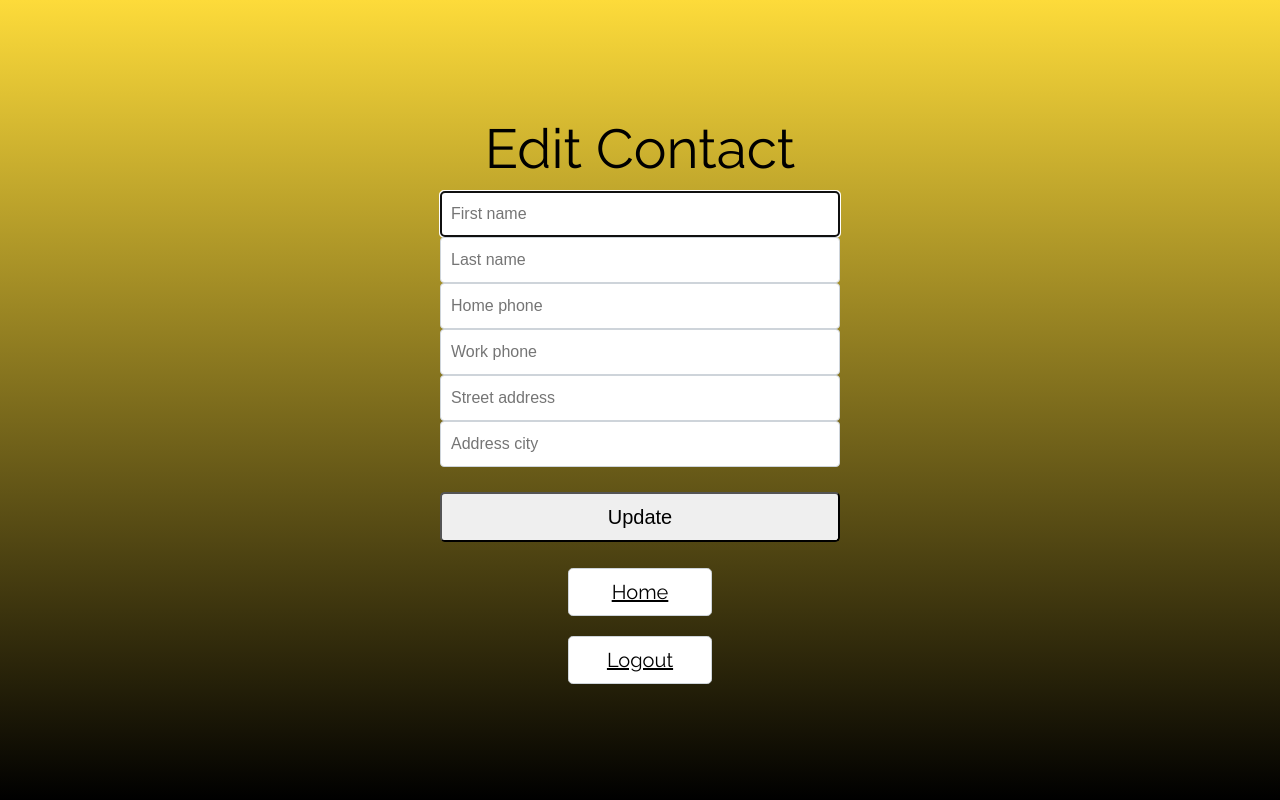
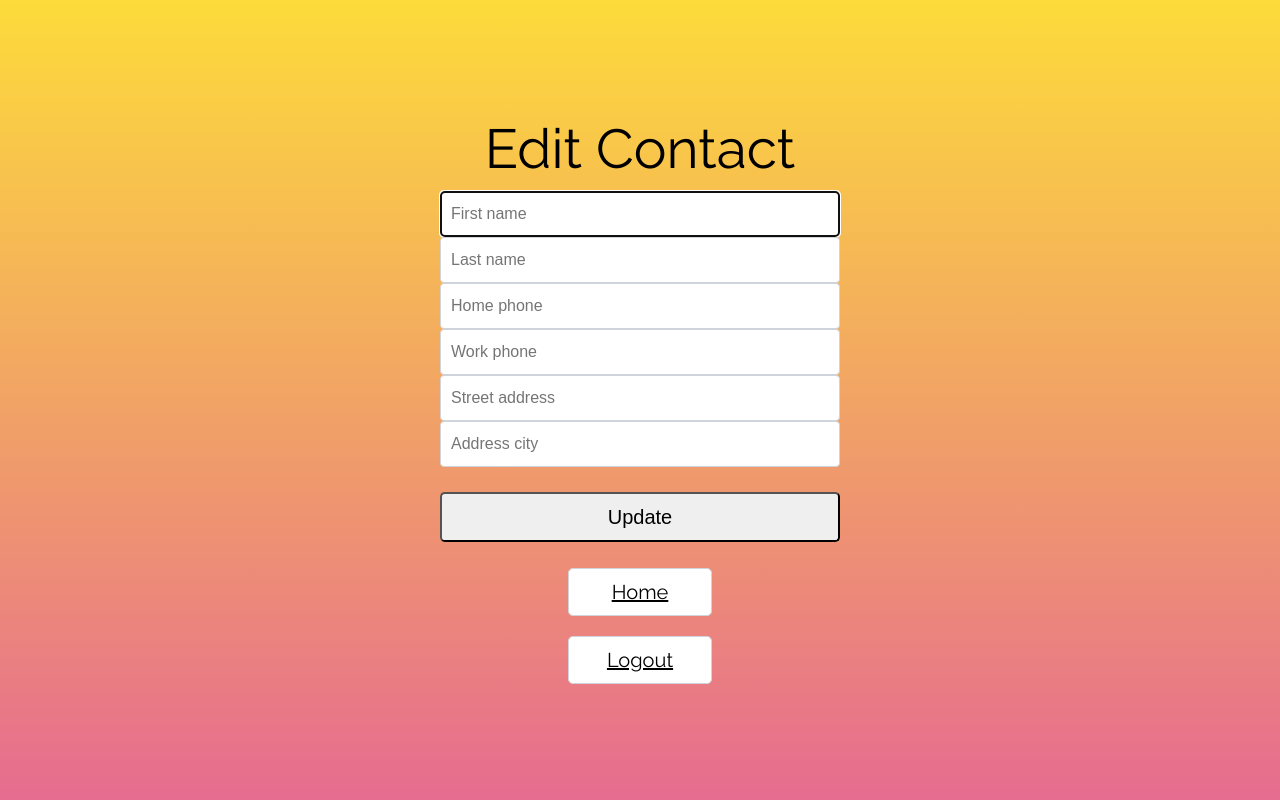
Before and after one commit to samrankin1/KnightsBook, a Django app: template knightsbook/contacts/templates/contacts/edit.html in a window 1280 px wide. Run offline with Django 3.2, Linux system fonts and the light colour scheme; the template is opened without the code that fills it, so the values that code supplies are empty.

Commit message:
changed the color scheme in the css for background

```diff
--- a/knightsbook/contacts/templates/contacts/static/styles.css
+++ b/knightsbook/contacts/templates/contacts/static/styles.css
@@ -3,11 +3,14 @@ body {
 	margin: 0px;
 	padding: 0px;
 
-	background-image: -webkit-linear-gradient(bottom, black 0%, #fddb3a 100%);
-  background-image: -o-linear-gradient(bottom, black 0%, #fddb3a 100%);
-  background-image: linear-gradient(to top, black 0%, #fddb3a 100%);
+
+
+	background-image: -webkit-linear-gradient(bottom, #e66c90 0%, #fddb3a 100%);
+  background-image: -o-linear-gradient(bottom, #e66c90 0%, #fddb3a 100%);
+  background-image: linear-gradient(to top, #e66c90 0%, #fddb3a 100%);
   background-attachment: fixed;
   background-repeat: no-repeat;
+
 }
 
 .form-pages {
```
